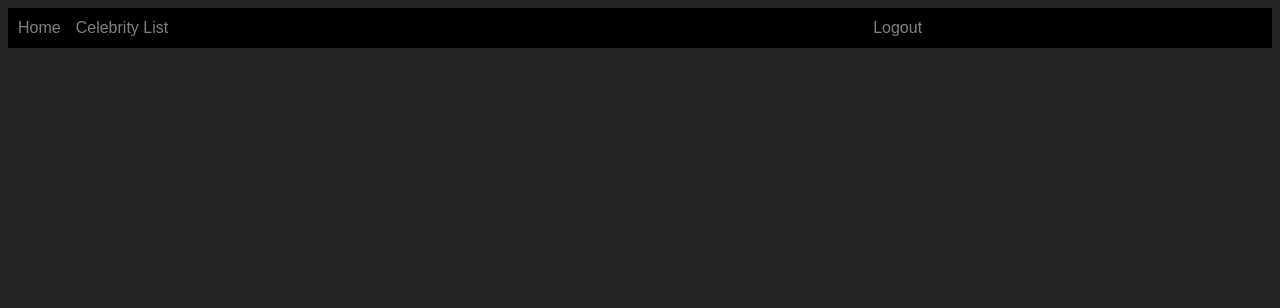
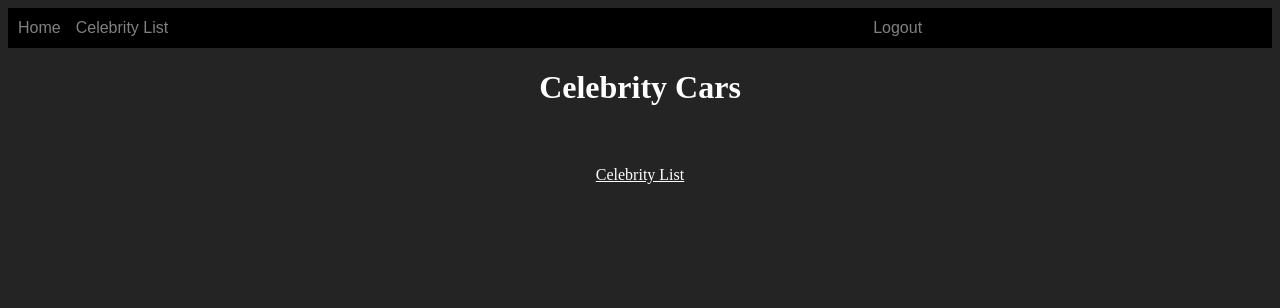
Before and after one commit to jsparks404/Celebrity-Cars, a Django app: page / in a window 1280 px wide. Shown: the top 308 px of the page. Run offline with Django 4.2, Linux system fonts and the light colour scheme; the visitor is signed in with stand-in values (Sample User, id 1); data that the repository does not hold is empty.

Commit message:
final touch ups

```diff
--- a/main_app/static/styles/main.css
+++ b/main_app/static/styles/main.css
@@ -24,11 +24,6 @@ body {
     color: gray;
 }
 
-.login_out {
-
-
-}
-
 .signup_button {
     color: gray;
 
@@ -52,6 +47,7 @@ body {
 
 
 
+
 a {
     text-decoration: none;
     color: white;
@@ -59,6 +55,16 @@ a {
 
 
 
+
+
+
+.home_title {
+    text-align: center;
+}
+
+.home_list {
+    text-align: center;
+}
 
 .home_gallery {
     display: inline-grid;
@@ -75,6 +81,18 @@ a {
     border: 3px solid black;
 }
 
+.home_footer {
+    text-align: center;
+}
+
+.home_list_link {
+    display: inline-block;
+    text-decoration: underline;
+    margin-top: 20px;
+}
+
+
+
 
 
 .title {
@@ -86,8 +104,6 @@ a {
     display: flex;
     justify-content: center;
 }
-
-
 
 .gallery {
     display: inline-grid;
@@ -119,6 +135,9 @@ a {
 
 
 
+
+
+
 .celeb_container {
     display: grid;
     grid-template-columns: auto auto;
@@ -134,7 +153,6 @@ a {
     text-decoration: underline;
     font-size: 2em;
 }
-
 
 .detail_pic {
     max-width: 300px;
@@ -184,6 +202,8 @@ a {
 
 
 
+
+
 .celeb_back {
     position: relative;
     bottom: -10px;
--- a/main_app/templates/celebrity_detail.html
+++ b/main_app/templates/celebrity_detail.html
@@ -1,5 +1,6 @@
 {% extends 'base.html' %}
 {% block content %}
+<div class="celeb_box">
     <div class="celeb_container">
         <img class="detail_pic" src={{celebrity.img}} alt={{celebrity.name}} />
         <div class="celeb_info">
@@ -35,6 +36,7 @@
             </div>
         </a>
         {% endfor %}
+    </div>
 </div>
 <div>
     <h2>Add Car</h2>
--- a/main_app/templates/home.html
+++ b/main_app/templates/home.html
@@ -2,6 +2,7 @@
 {% block content %}
 <div class="home">
     <div class="home_list">
+        <h1 class="home_title">Celebrity Cars</h1>
         <div class="home_gallery">
             {% for car in cars %}
             <div class="home_cars">
@@ -10,8 +11,8 @@
             {% endfor %}
         </div>
     </div>
-    <footer>
-
+    <footer class="home_footer">
+        <a class="home_list_link" href="/celebrities/">Celebrity List</a>
     </footer>
 </div>
 {% endblock %}
```
Lines whose indentation alone changed are shown as unchanged.
